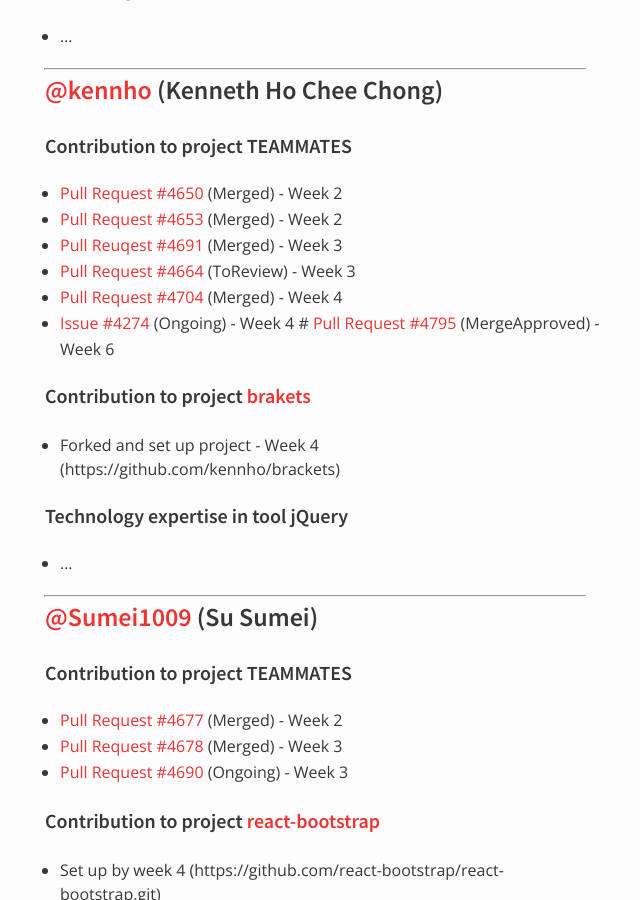
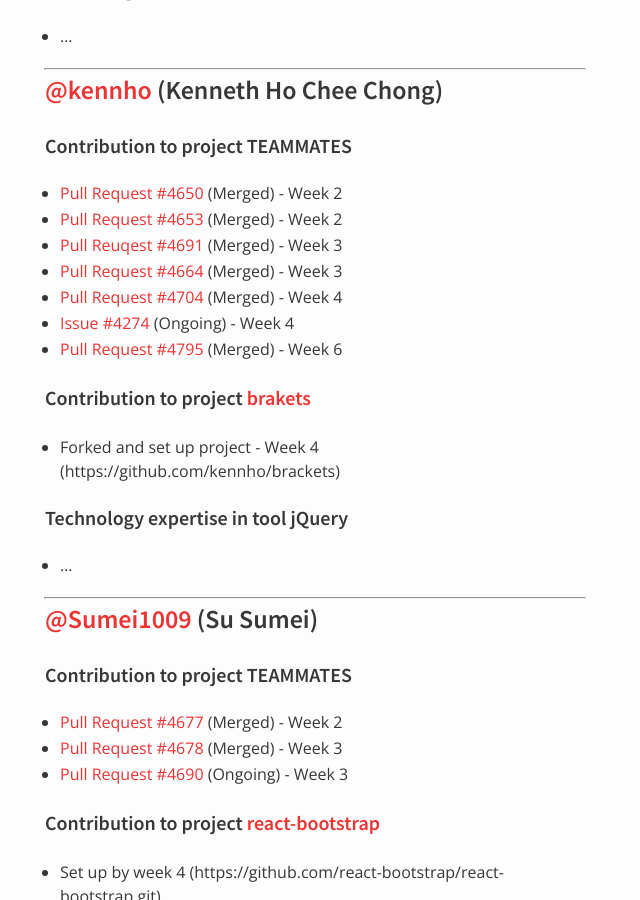
Before and after one commit to nus-oss/cs3281-AY1516S2-website, a Jekyll site: the page built from teams/teammates.md, in a window 1280 px wide and 900 px high, scrolled down 1507 px. Shown: the whole window, without its empty margins (325-965 px from the left). Built offline with Jekyll 4.4.1, drawn with Linux system fonts in a browser that asks for light colours.

Commit message:
Updated progress for @kennho

```diff
--- a/teams/teammates.md
+++ b/teams/teammates.md
@@ -62,10 +62,10 @@ permalink: /teams/teammates/
  * [Pull Request #4650](https://github.com/TEAMMATES/repo/pull/4650) (Merged) - Week 2
  * [Pull Request #4653](https://github.com/TEAMMATES/repo/pull/4653) (Merged) - Week 2
  * [Pull Reuqest #4691](https://github.com/TEAMMATES/repo/pull/4691) (Merged) - Week 3
- * [Pull Request #4664](https://github.com/TEAMMATES/repo/pull/4664) (ToReview) - Week 3
+ * [Pull Request #4664](https://github.com/TEAMMATES/repo/pull/4664) (Merged) - Week 3
  * [Pull Request #4704](https://github.com/TEAMMATES/repo/pull/4704) (Merged) - Week 4
  * [Issue #4274](https://github.com/TEAMMATES/repo/issues/4274) (Ongoing) - Week 4
- # [Pull Request #4795](https://github.com/TEAMMATES/teammates/pull/4795) (MergeApproved) - Week 6
+ * [Pull Request #4795](https://github.com/TEAMMATES/teammates/pull/4795) (Merged) - Week 6
 
 #### Contribution to project [brakets](https://github.com/adobe/brackets)
  * Forked and set up project - Week 4 (https://github.com/kennho/brackets)
```
